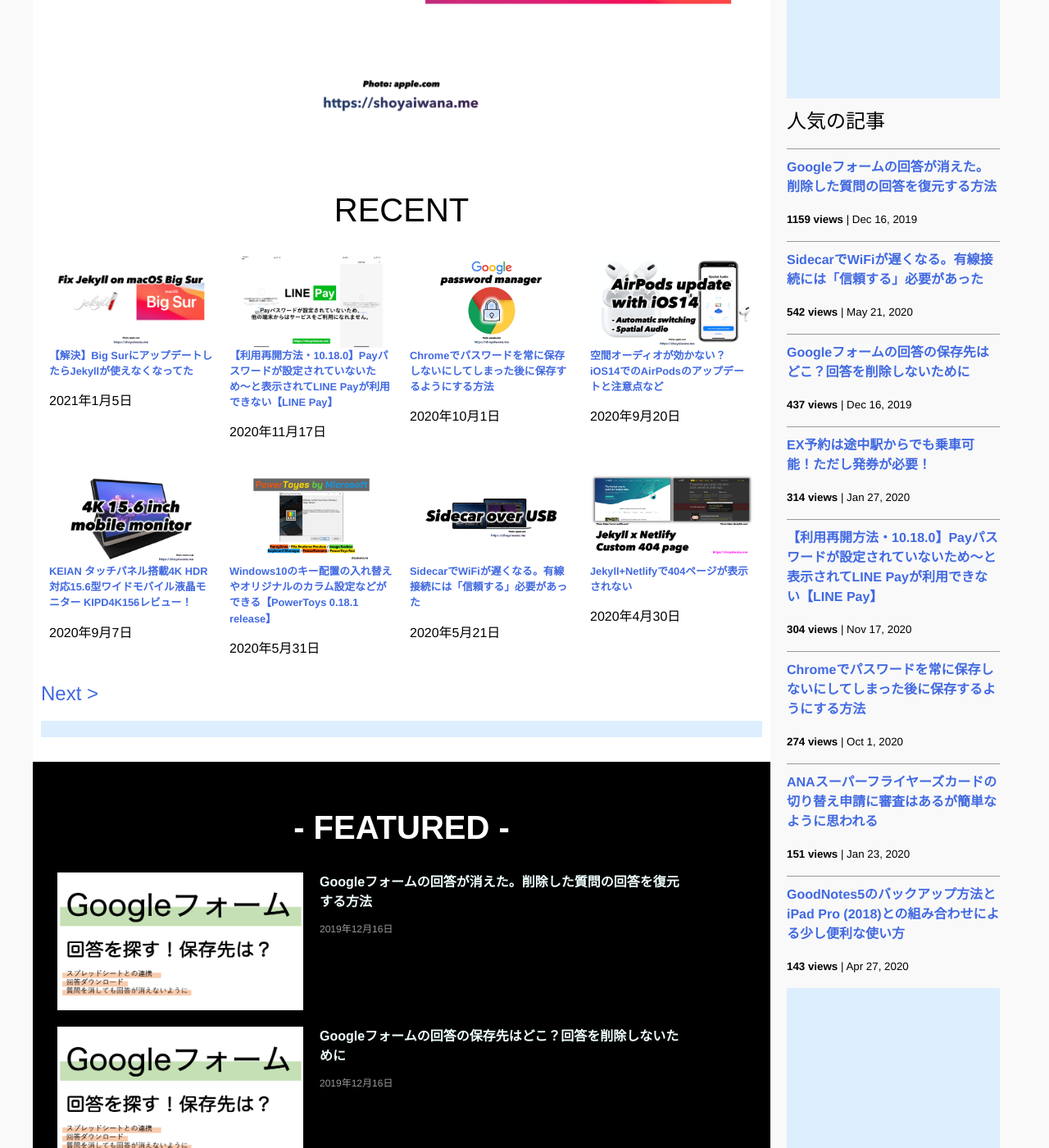
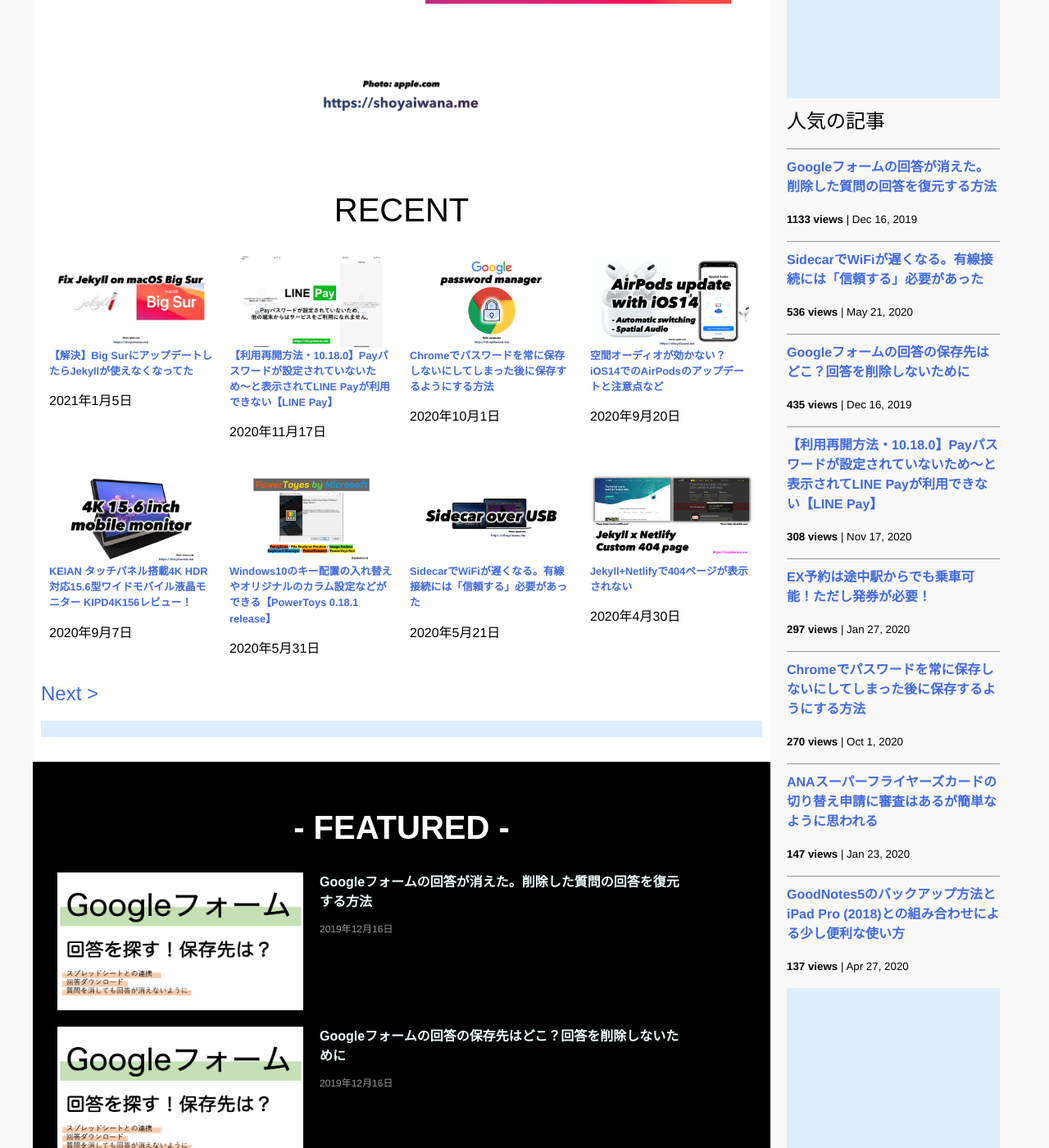
Before and after one commit to iwanaminami/shoyaiwaname, a Jekyll site: the page built from index.markdown, in a window 1280 px wide and 1400 px high, scrolled down 817 px. Shown: the whole window at 82% size. Built offline with Jekyll 4.4.1, drawn with Linux system fonts in a browser that asks for light colours; nearby versions of some CDN libraries; comment, search, counter and statistics services are not loaded.

Commit message:
a new commit message

```diff
--- a/_data/popularposts.yml
+++ b/_data/popularposts.yml
@@ -1,17 +1,17 @@
 side:
-  - view: 1159
+  - view: 1133
     url: /2019/12/16/restore-googleform.html
-  - view: 542
+  - view: 536
     url: /2020/05/21/sidecar-via-cable.html
-  - view: 437
+  - view: 435
     url: /2019/12/16/googleform-answers.html
-  - view: 314
+  - view: 308
+    url: /2020/11/17/linepay.html
+  - view: 297
     url: /2020/01/27/ex-rideontheway.html
-  - view: 304
-    url: /2020/11/17/linepay.html
-  - view: 274
+  - view: 270
     url: /2020/10/01/googlepassword.html
-  - view: 151
+  - view: 147
     url: /2020/01/23/sfc-judge.html
-  - view: 143
+  - view: 137
     url: /2020/04/27/goodnotes5-ipadpro.html
```
